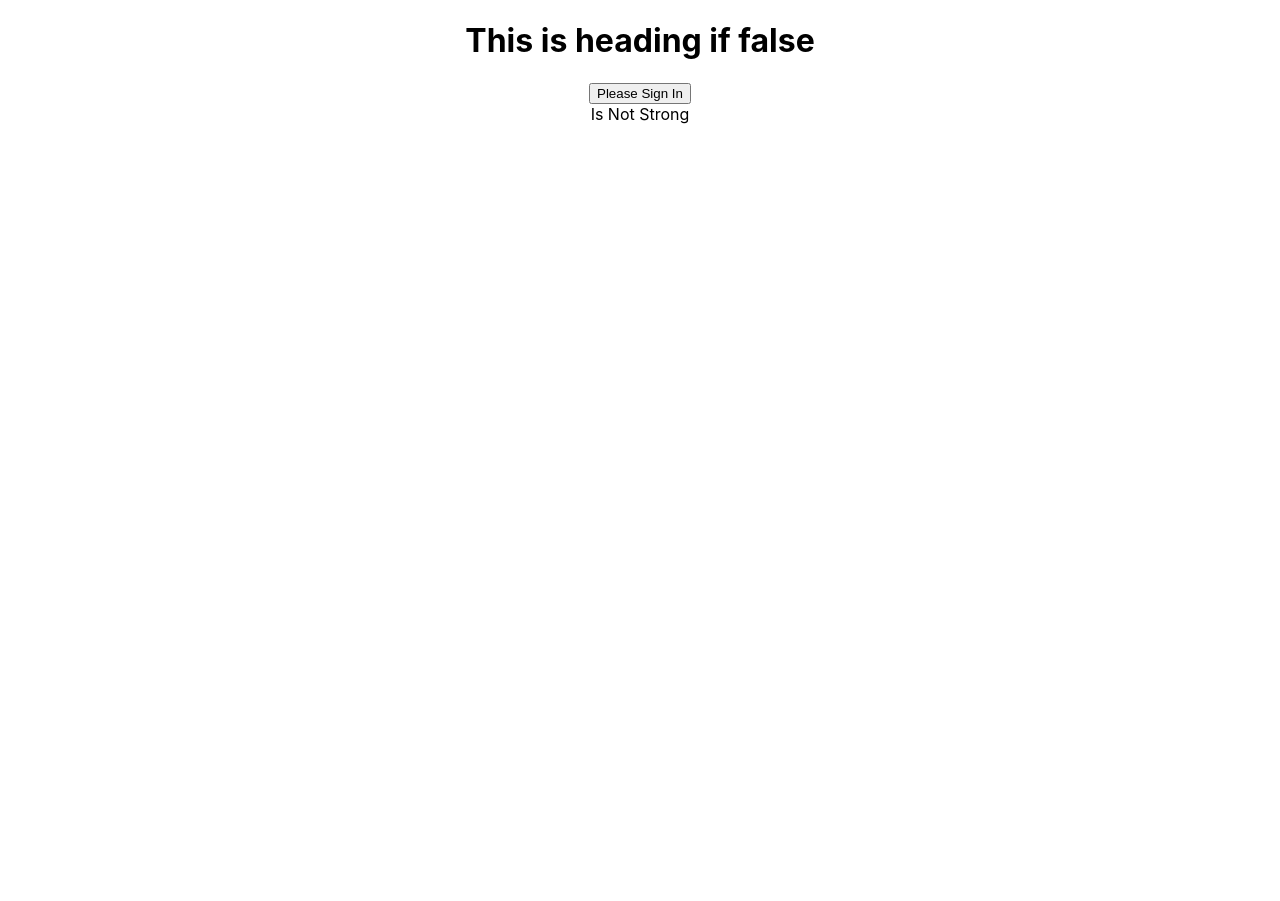
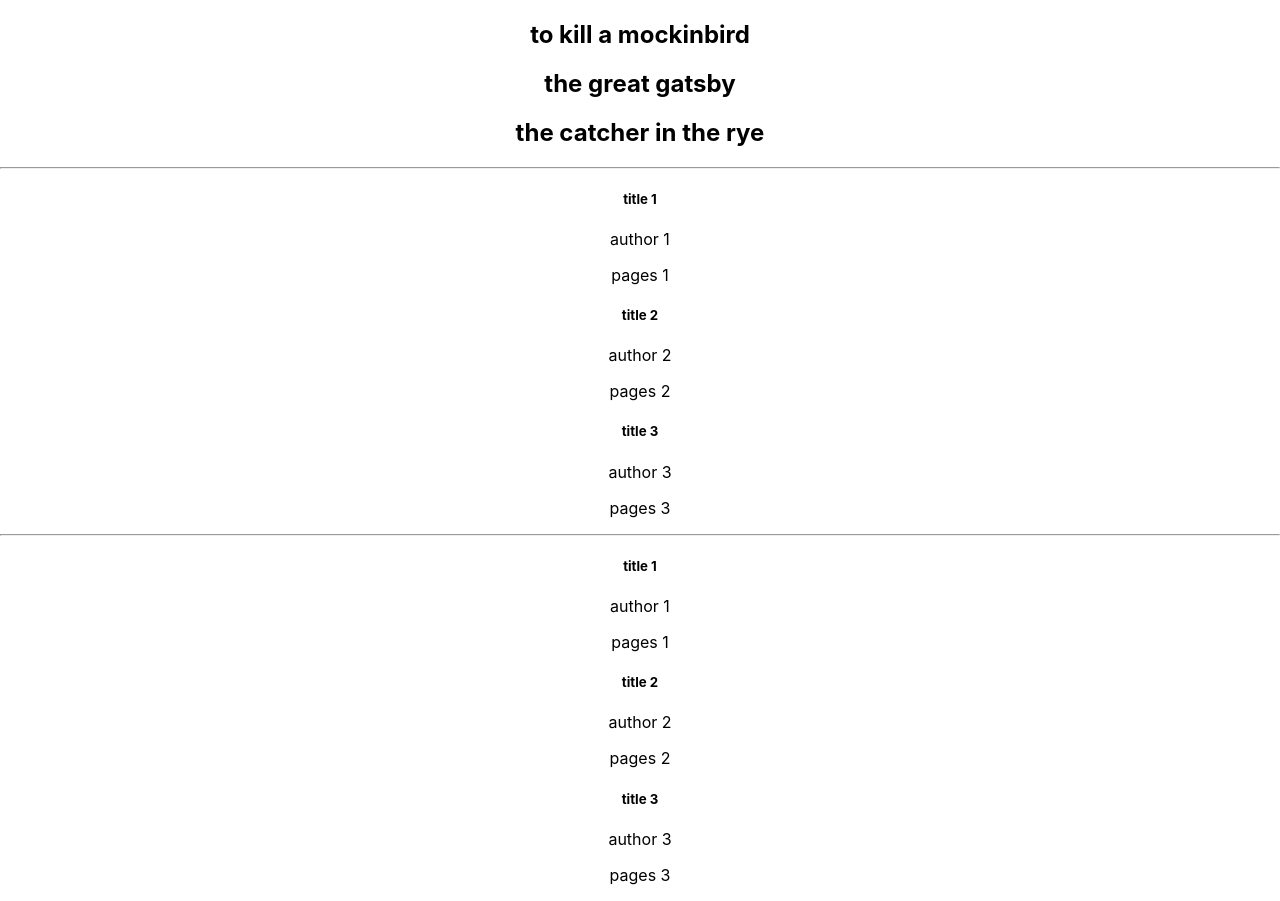
Before and after one commit to CatBackmanCasino/CURRENTreactLESSONS, a React (Create React App) app in the folder my-app/: page / in a window 1280 px wide. Before the commit the page ends 800 px from the top, so only its background shows below. Built offline with nearby package versions, Linux system fonts and the light colour scheme.

Commit message:
RenderingLists and Book.js

```diff
--- a/my-app/src/App.js
+++ b/my-app/src/App.js
@@ -1,12 +1,12 @@
 
 import './App.css';
-import { MethodsAsPropsParent } from './components/MethodsAsPropsParent';
+import RenderinigLists from './components/RenderinigLists';
 
 
 function App() {
   return (
     <div className="App">
-      <MethodsAsPropsParent />
+      <RenderinigLists />
     </div>
   );
 }
--- /dev/null
+++ b/my-app/src/components/Book.js
@@ -0,0 +1,16 @@
+import React from 'react'
+
+function Book(props) {
+    const book = props.book
+    return (
+        <div>
+            <div>
+                <h5>{book.title}</h5>
+                <p>{book.author}</p>
+                <p>{book.pages}</p>
+            </div>
+        </div>
+    )
+}
+
+export default Book
--- /dev/null
+++ b/my-app/src/components/RenderinigLists.js
@@ -0,0 +1,57 @@
+import React from 'react'
+import Book from './Book'
+
+function RenderinigLists() {
+    const booklist = [
+        "to kill a mockinbird",
+        "the great gatsby",
+        "the catcher in the rye"
+    ]
+
+    const books = [
+        {
+            title: "title 1",
+            author: "author 1",
+            pages: "pages 1"
+        },
+        {
+            title: "title 2",
+            author: "author 2",
+            pages: "pages 2"
+        },
+        {
+            title: "title 3",
+            author: "author 3",
+            pages: "pages 3"
+        }
+    ]
+
+    return (
+        <div>
+            {booklist.map(book => {
+                return <h2>{book}</h2>
+            })}
+            <hr />
+            {
+                books.map(title => {
+                    return (
+                        <div>
+                            <h5>{title.title}</h5>
+                            <p>{title.author}</p>
+                            <p>{title.pages}</p>
+                        </div>
+                    )
+                })
+            }
+            <hr />
+            {
+                books.map(book => {
+                    return <Book book={book} />
+                })
+            }
+
+        </div>
+    )
+}
+
+export default RenderinigLists
```
